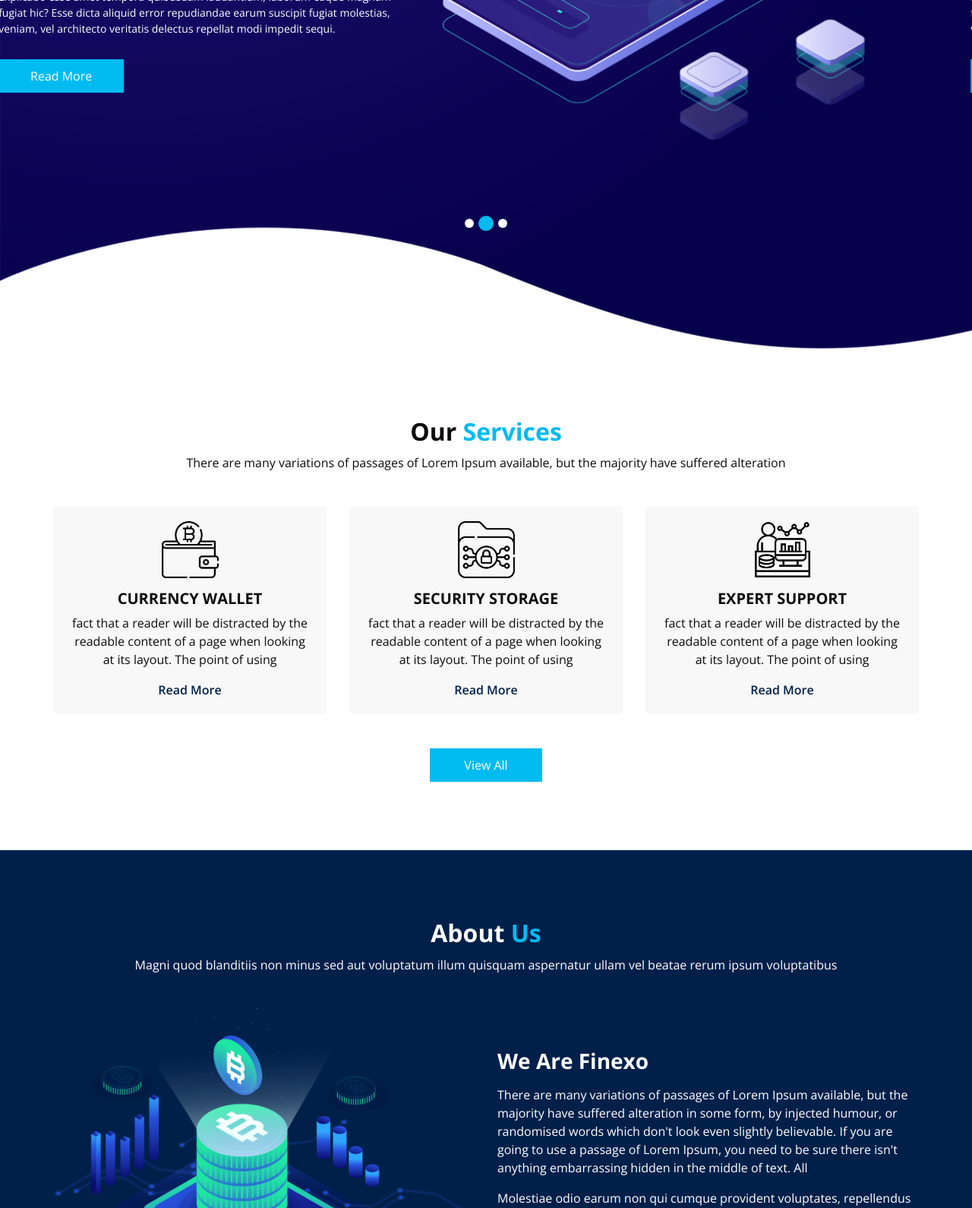
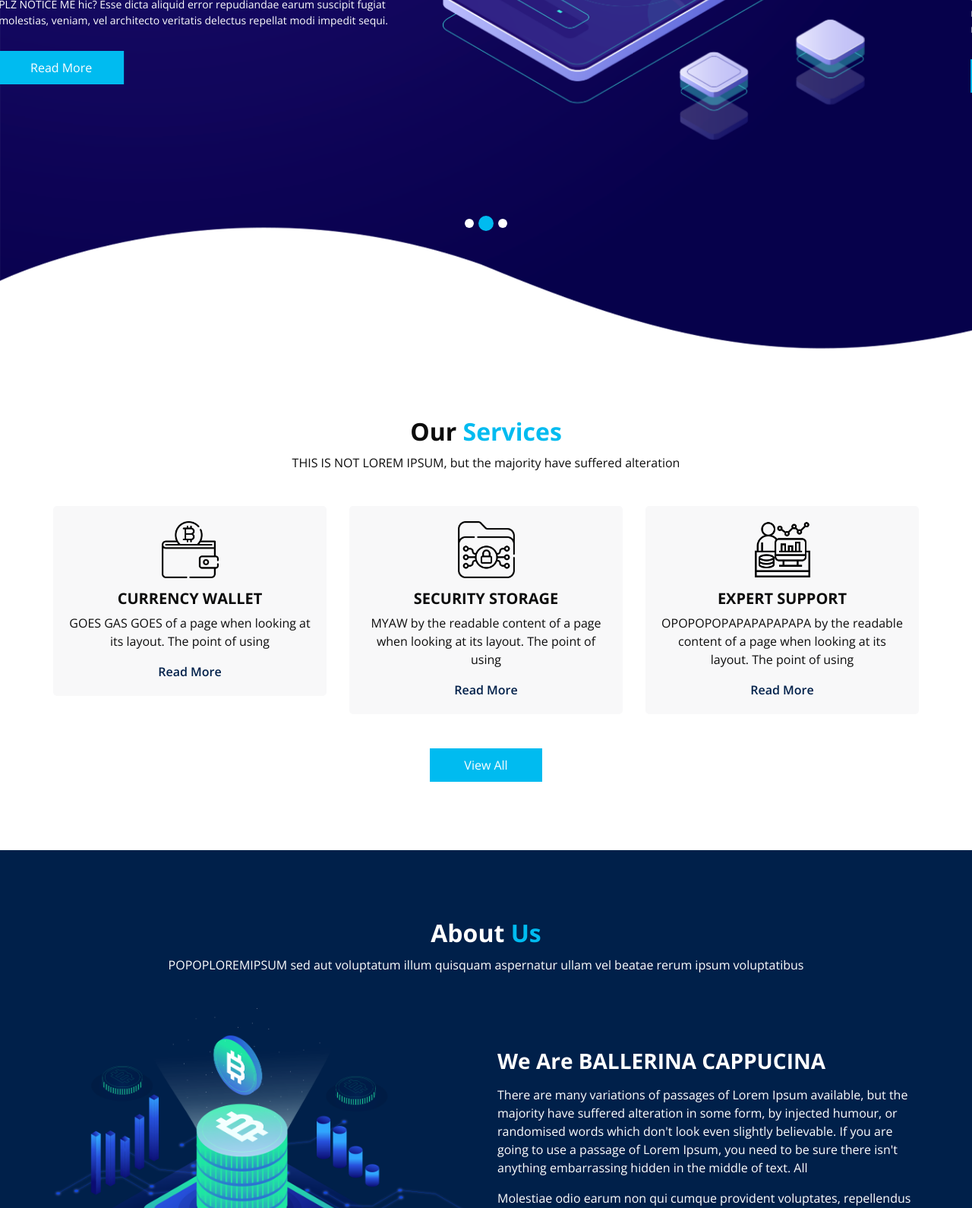
Before and after one commit to sohryuu101/US, a website: page public/index.html in a window 1280 px wide. Shown: the part 413-2003 px from the top of the page at 76% size. Drawn offline with nearby package versions, Linux system fonts and the light colour scheme; some packages are replaced by stand-ins of ours.

Commit message:
tes update content

```diff
--- a/public/index.html
+++ b/public/index.html
@@ -103,7 +103,7 @@
                       Currency
                     </h1>
                     <p>
-                      Explicabo esse amet tempora quibusdam laudantium, laborum eaque magnam fugiat hic? Esse dicta aliquid error repudiandae earum suscipit fugiat molestias, veniam, vel architecto veritatis delectus repellat modi impedit sequi.
+                      PLZ NOTICE ME hic? Esse dicta aliquid error repudiandae earum suscipit fugiat molestias, veniam, vel architecto veritatis delectus repellat modi impedit sequi.
                     </p>
                     <div class="btn-box">
                       <a href="" class="btn1">
@@ -130,7 +130,7 @@
                       Currency
                     </h1>
                     <p>
-                      Explicabo esse amet tempora quibusdam laudantium, laborum eaque magnam fugiat hic? Esse dicta aliquid error repudiandae earum suscipit fugiat molestias, veniam, vel architecto veritatis delectus repellat modi impedit sequi.
+                      I WAS CHANGED, laborum eaque magnam fugiat hic? Esse dicta aliquid error repudiandae earum suscipit fugiat molestias, veniam, vel architecto veritatis delectus repellat modi impedit sequi.
                     </p>
                     <div class="btn-box">
                       <a href="" class="btn1">
@@ -157,7 +157,7 @@
                       Currency
                     </h1>
                     <p>
-                      Explicabo esse amet tempora quibusdam laudantium, laborum eaque magnam fugiat hic? Esse dicta aliquid error repudiandae earum suscipit fugiat molestias, veniam, vel architecto veritatis delectus repellat modi impedit sequi.
+                      UWUWUWUWUWUWUUW, laborum eaque magnam fugiat hic? Esse dicta aliquid error repudiandae earum suscipit fugiat molestias, veniam, vel architecto veritatis delectus repellat modi impedit sequi.
                     </p>
                     <div class="btn-box">
                       <a href="" class="btn1">
@@ -197,7 +197,7 @@
             Our <span>Services</span>
           </h2>
           <p>
-            There are many variations of passages of Lorem Ipsum available, but the majority have suffered alteration
+            THIS IS NOT LOREM IPSUM, but the majority have suffered alteration
           </p>
         </div>
         <div class="row">
@@ -211,7 +211,7 @@
                   Currency Wallet
                 </h5>
                 <p>
-                  fact that a reader will be distracted by the readable content of a page when looking at its layout.
+                  GOES GAS GOES of a page when looking at its layout.
                   The
                   point of using
                 </p>
@@ -231,7 +231,7 @@
                   Security Storage
                 </h5>
                 <p>
-                  fact that a reader will be distracted by the readable content of a page when looking at its layout.
+                  MYAW by the readable content of a page when looking at its layout.
                   The
                   point of using
                 </p>
@@ -251,7 +251,7 @@
                   Expert Support
                 </h5>
                 <p>
-                  fact that a reader will be distracted by the readable content of a page when looking at its layout.
+                  OPOPOPOPAPAPAPAPAPA by the readable content of a page when looking at its layout.
                   The
                   point of using
                 </p>
@@ -283,7 +283,7 @@
           About <span>Us</span>
         </h2>
         <p>
-          Magni quod blanditiis non minus sed aut voluptatum illum quisquam aspernatur ullam vel beatae rerum ipsum voluptatibus
+          POPOPLOREMIPSUM sed aut voluptatum illum quisquam aspernatur ullam vel beatae rerum ipsum voluptatibus
         </p>
       </div>
       <div class="row">
@@ -295,7 +295,7 @@
         <div class="col-md-6">
           <div class="detail-box">
             <h3>
-              We Are Finexo
+              We Are BALLERINA CAPPUCINA
             </h3>
             <p>
               There are many variations of passages of Lorem Ipsum available, but the majority have suffered alteration
```
